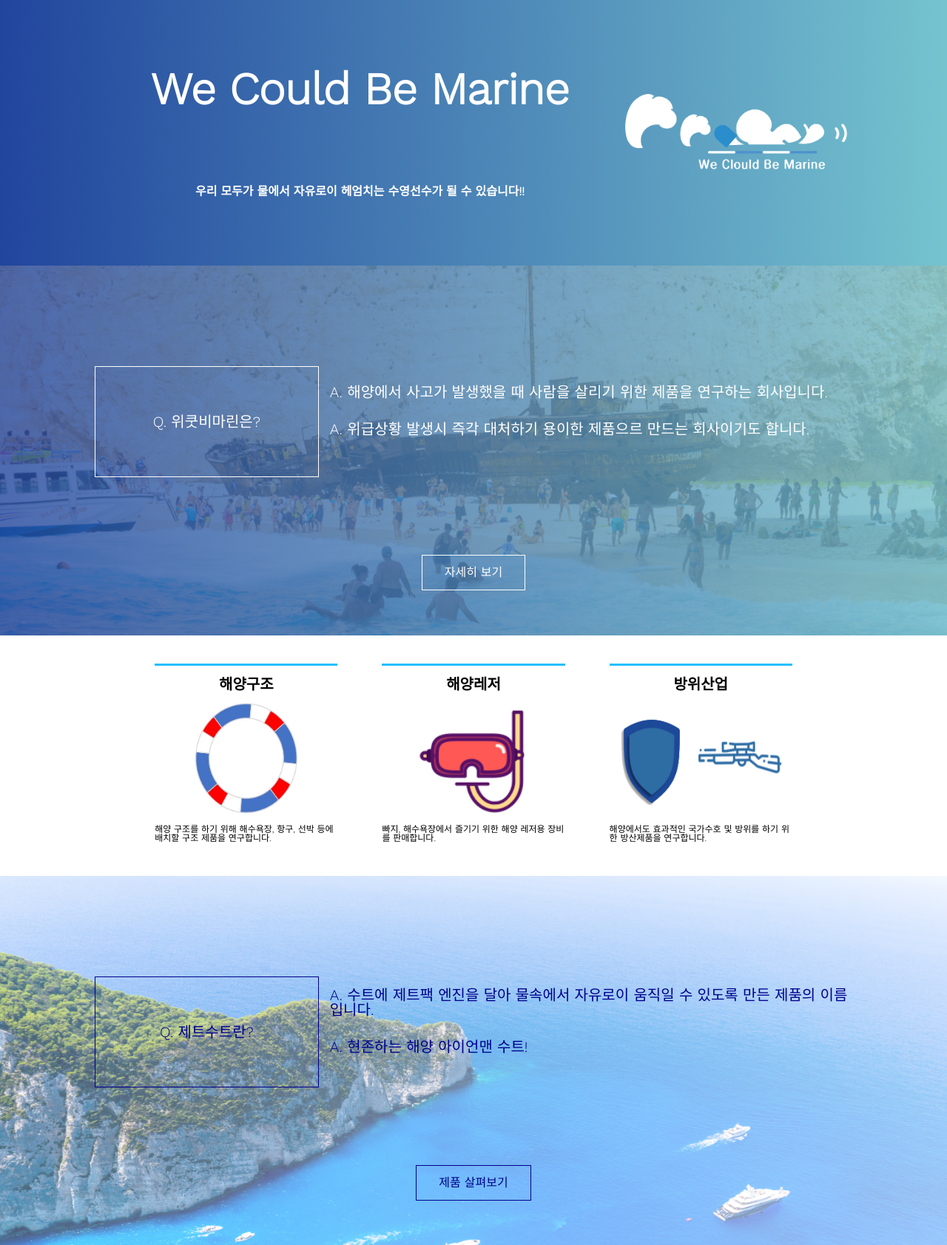
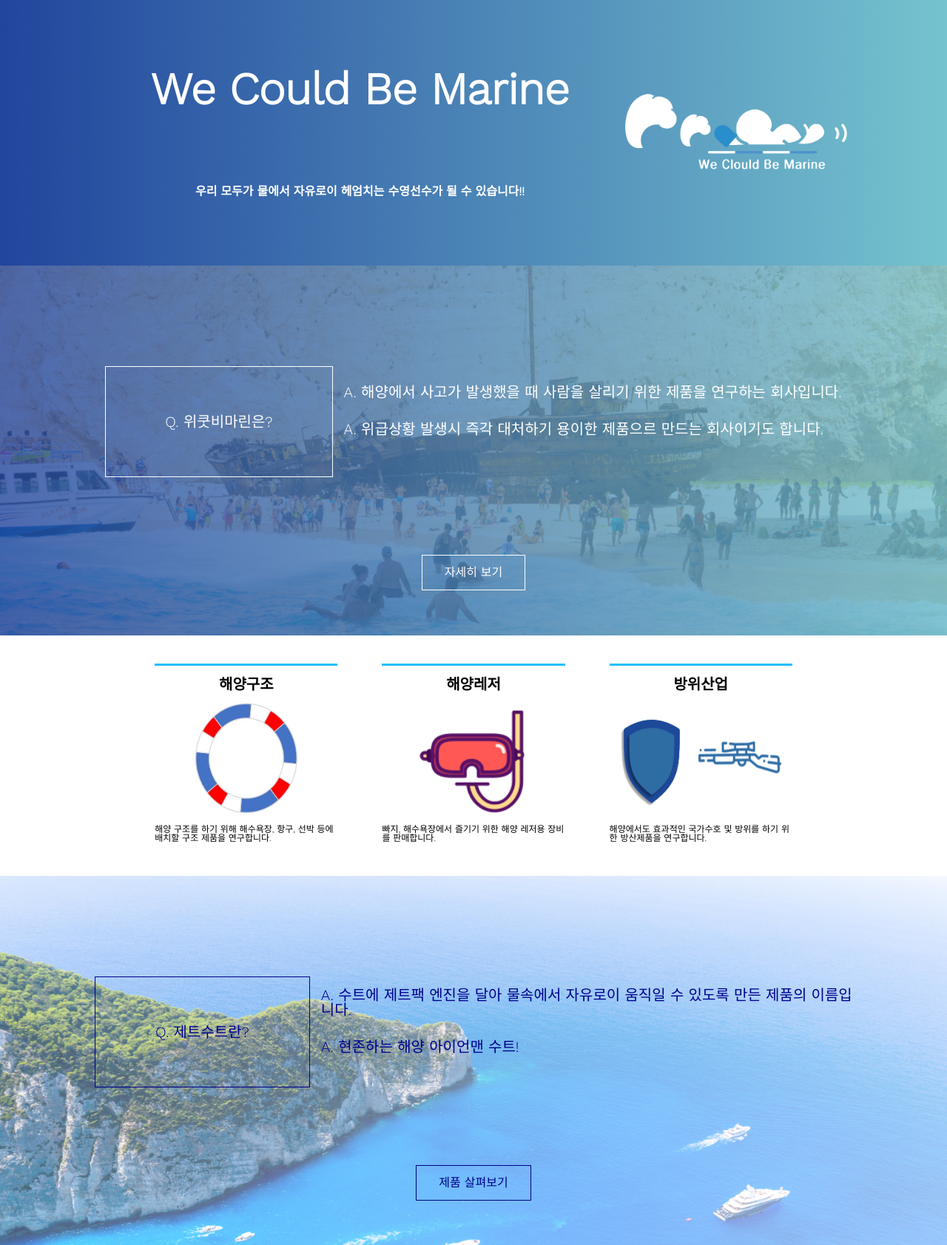
Before and after one commit to jisuhan3201/marine, a Django app: page / in a window 1280 px wide. Shown: the part 225-1908 px from the top of the page at 74% size. Run offline with Django 3.2, Linux system fonts and the light colour scheme.

Commit message:
fix width

```diff
--- a/marine/static/css/main.css
+++ b/marine/static/css/main.css
@@ -111,9 +111,6 @@
     width: 30%;
     margin-right: 15px;
 }
-.MainAbout .AboutSection .AboutContent {
-    width: 70%;
-}
 .MainAbout .AboutSection .AboutContent p {
     margin-bottom: 30px;
 }
@@ -193,9 +190,6 @@
     width: 30%;
     margin-right: 15px;
 }
-.MainProd .ProdSection .ProdContent {
-    width: 70%;
-}
 .MainProd .ProdSection .ProdContent p {
     margin-bottom: 30px;
 }
```
